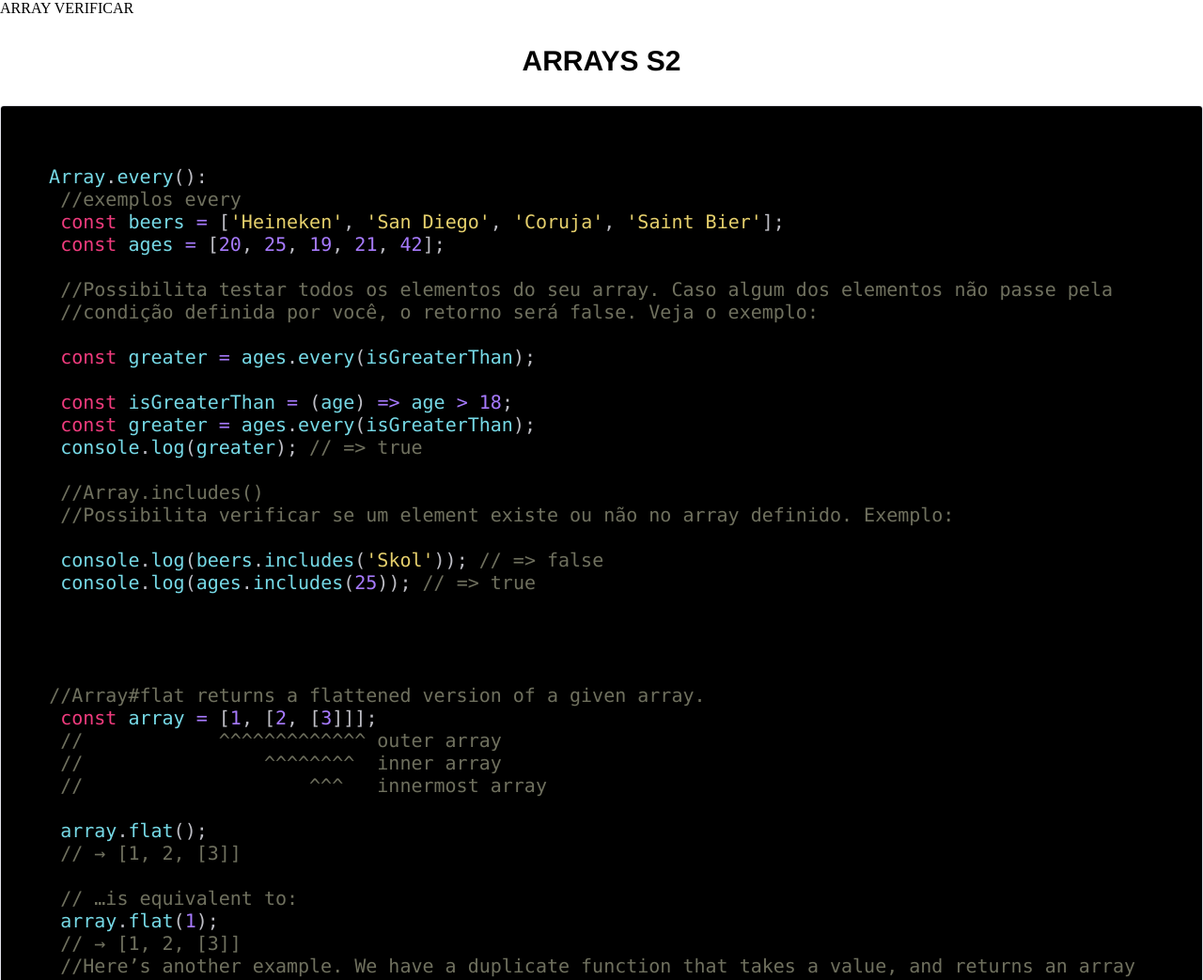
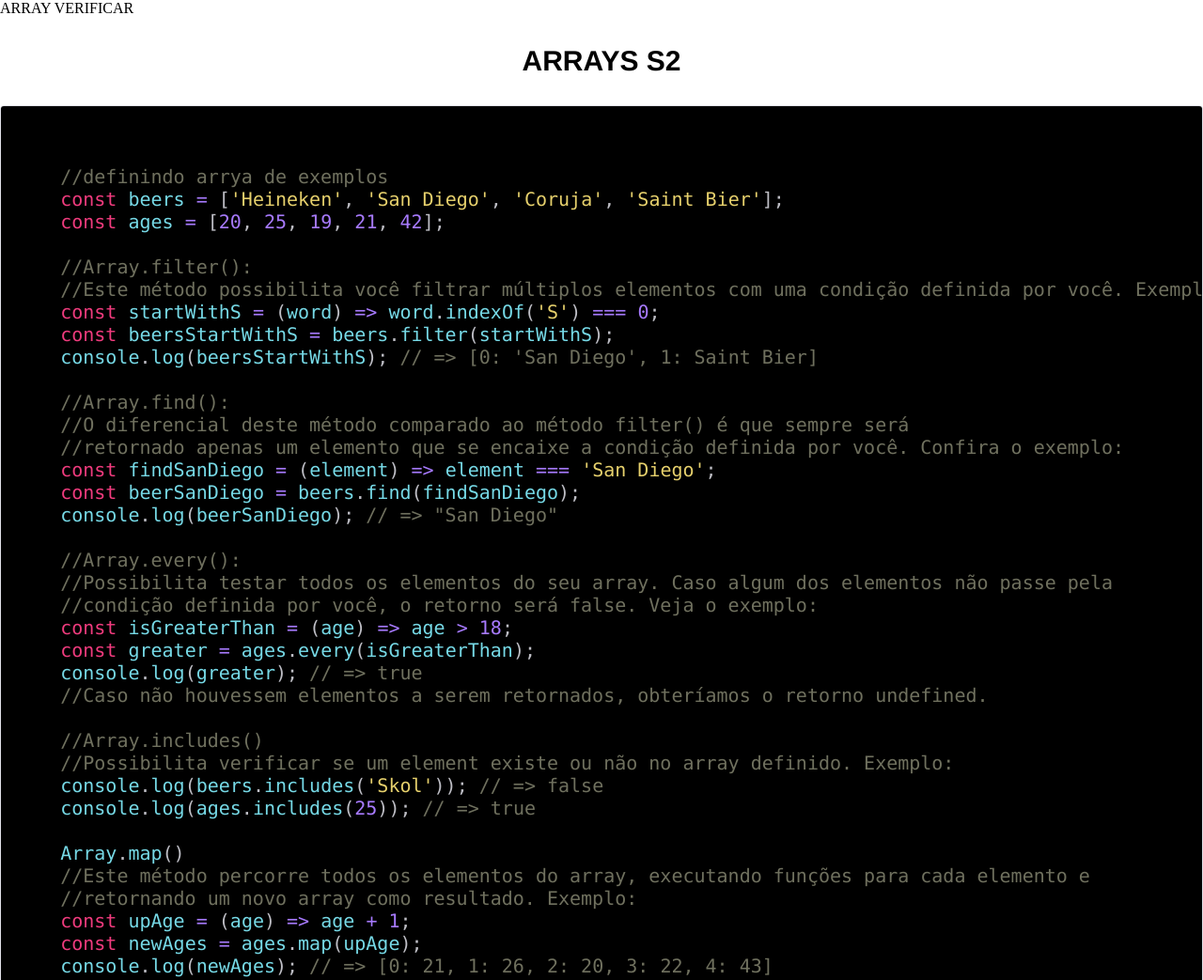
Before and after one commit to HenriqueOmena/helpJS, a plain HTML site: page index.html in a window 1280 px wide. Shown: the top 1043 px of the page at 94% size. Drawn offline with Linux system fonts and the light colour scheme.

Commit message:
Add more usefull methods

```diff
--- a/index.html
+++ b/index.html
@@ -13,30 +13,58 @@ ARRAY VERIFICAR
 <li>ARRAYS s2</li>
  <pre class="language-js">
    <code class="language-js">
-   Array.every():
-    //exemplos every
+    //definindo arrya de exemplos
     const beers = ['Heineken', 'San Diego', 'Coruja', 'Saint Bier'];
     const ages = [20, 25, 19, 21, 42];
 
+    //Array.filter():
+    //Este método possibilita você filtrar múltiplos elementos com uma condição definida por você. Exemplo:
+    const startWithS = (word) => word.indexOf('S') === 0;
+    const beersStartWithS = beers.filter(startWithS);
+    console.log(beersStartWithS); // => [0: 'San Diego', 1: Saint Bier]
+
+    //Array.find():
+    //O diferencial deste método comparado ao método filter() é que sempre será
+    //retornado apenas um elemento que se encaixe a condição definida por você. Confira o exemplo:
+    const findSanDiego = (element) => element === 'San Diego';
+    const beerSanDiego = beers.find(findSanDiego);
+    console.log(beerSanDiego); // => "San Diego"
+
+    //Array.every():
     //Possibilita testar todos os elementos do seu array. Caso algum dos elementos não passe pela
     //condição definida por você, o retorno será false. Veja o exemplo:
-
-    const greater = ages.every(isGreaterThan);
-
     const isGreaterThan = (age) => age > 18;
     const greater = ages.every(isGreaterThan);
     console.log(greater); // => true
+    //Caso não houvessem elementos a serem retornados, obteríamos o retorno undefined.
 
     //Array.includes()
     //Possibilita verificar se um element existe ou não no array definido. Exemplo:
-
     console.log(beers.includes('Skol')); // => false
     console.log(ages.includes(25)); // => true
 
+    Array.map()
+    //Este método percorre todos os elementos do array, executando funções para cada elemento e
+    //retornando um novo array como resultado. Exemplo:
+    const upAge = (age) => age + 1;
+    const newAges = ages.map(upAge);
+    console.log(newAges); // => [0: 21, 1: 26, 2: 20, 3: 22, 4: 43]
 
+    //Array.some()
+    //Este método verifica se ao menos um elemento satisfaz a
+    //condição definida por você. Exemplo:
+    const hasHeinekenOrSaint = (beer) => (beer === 'Saint Bier' || beer === 'Heineken');
+    const heinekenSaint = beers.some(hasHeinekenOrSaint);
+    console.log(heinekenSaint); // => true
 
+    //Array.reduce()
+    //Você pode utilizar o método reduce para alguns casos,
+    //sendo um deles para facilitar cálculos. Exemplo:
+    const reducerAge = (accumulator, age) => accumulator + age;
+    const sumAges = ages.reduce(reducerAge);
+    console.log(sumAges); // => 127
 
-   //Array#flat returns a flattened version of a given array.
+    //Array#flat returns a flattened version of a given array.
     const array = [1, [2, [3]]];
     //            ^^^^^^^^^^^^^ outer array
     //                ^^^^^^^^  inner array
```
